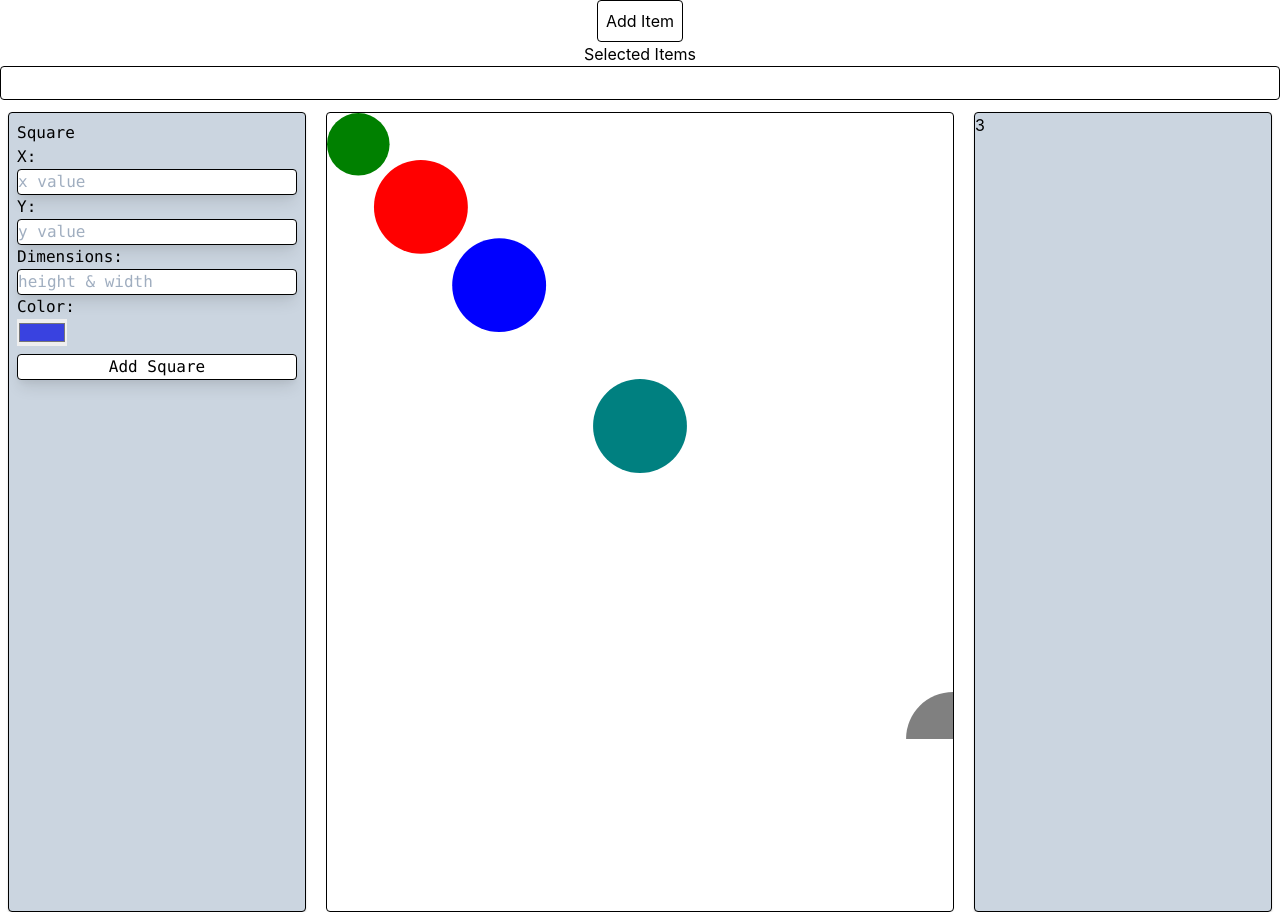
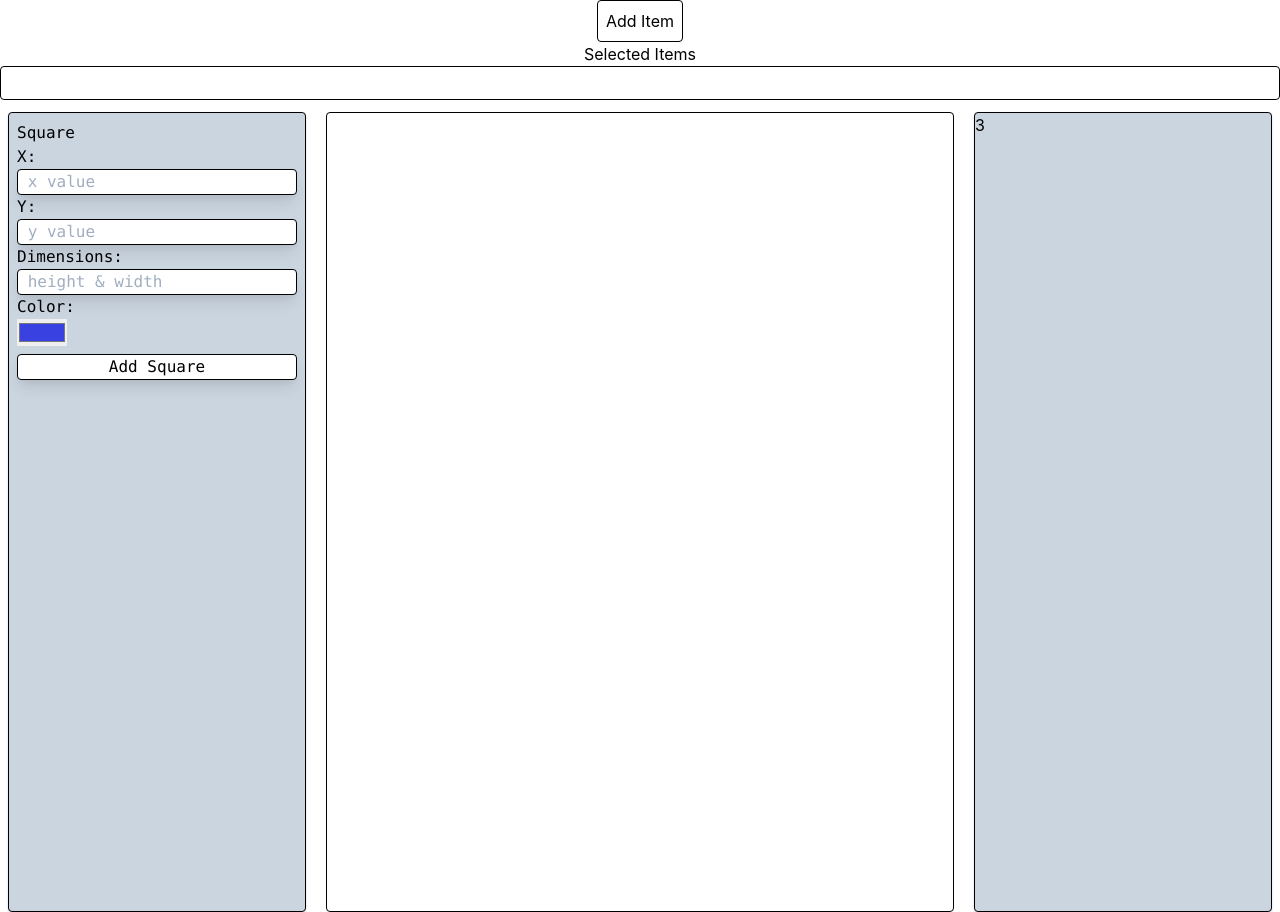
Before and after one commit to MuddyBootsCode/recoil-tryout, a React (Create React App) app: page / in a window 1280 px wide. Built offline with nearby package versions, Linux system fonts and the light colour scheme.

Commit message:
Feature: Squares adding successfully

```diff
--- a/src/components/AddShapes.js
+++ b/src/components/AddShapes.js
@@ -1,13 +1,12 @@
 import React, {useState} from 'react';
 import { useSetRecoilState } from "recoil";
-import {itemWithID, squareList} from "../atoms";
+import { squareList } from "../atoms";
 import shortid from 'shortid'
 
 const AddShapes = () => {
-  const newSquare = itemWithID(shortid.generate())
-  const setItemState = useSetRecoilState(newSquare)
   const setSquareState = useSetRecoilState(squareList)
   const defaultFormState = {
+    id: shortid.generate(),
     x: "",
     y: "",
     size: "",
@@ -18,8 +17,6 @@ const AddShapes = () => {
 
   const isValid = x !== "" && y == "" && size !== ""
 
-  console.log(isValid)
-
   const handleChange = e => {
     e.preventDefault();
     const name = e.target.name
@@ -27,9 +24,16 @@ const AddShapes = () => {
     setFormState({...formState, [name]: value})
   }
 
+  const addItem = () => {
+    setSquareState((oldTodoList) => [
+      ...oldTodoList,
+      formState
+    ]);
+  };
+
   const submitSquare = () => {
-    setItemState((...oldState) => ({...oldState, formState}))
-    setSquareState((...oldState) => ([...oldState, newSquare]))
+    addItem()
+    setFormState(defaultFormState)
   }
 
   return (
@@ -40,7 +44,7 @@ const AddShapes = () => {
         type="number"
         value={x}
         name="x"
-        placeholder="x value"
+        placeholder=" x value"
         onChange={handleChange}
         className="border border-black border-2 rounded m-0 shadow-lg"
       />
@@ -49,7 +53,7 @@ const AddShapes = () => {
         type="number"
         value={y}
         name="y"
-        placeholder="y value"
+        placeholder=" y value"
         onChange={handleChange}
         className="border border-black border-2 rounded m-0 shadow-lg"
       />
@@ -58,7 +62,7 @@ const AddShapes = () => {
         type="number"
         value={size}
         name="size"
-        placeholder="height & width"
+        placeholder=" height & width"
         onChange={handleChange}
         className="border border-black border-2 rounded m-0 shadow-lg"
       />
@@ -69,7 +73,8 @@ const AddShapes = () => {
              onChange={handleChange}
       />
       <button
-        disabled={!isValid}
+        onClick={submitSquare}
+        disabled={isValid}
         className="border
                    border-black border-2 bg-white rounded
                    w-full my-2 hover:bg-black hover:text-white shadow-lg"
--- a/src/components/DrawArea.js
+++ b/src/components/DrawArea.js
@@ -1,24 +1,12 @@
 import React, { useRef, useState } from 'react';
 import DrawControls from "./DrawControls";
 import Circle from "./Circle";
+import {squareList} from "../atoms";
+import {useRecoilValue} from "recoil";
+import Square from "./Square";
 
 const DrawArea = () => {
-    const wrapperRef = useRef();
-    const svgRef = useRef();
-
-    const initialData = [
-        {x:10, y:10, r:10, color: "green"},
-        {x:30, y:30, r:15, color: "red"},
-        {x:55, y:55, r:15, color: "blue"},
-        {x:100, y:100, r:15, color: "teal"},
-        {x:200, y:200, r:15, color: "grey"},
-        {x:300, y:300, r:15, color: "pink"},
-        {x:300, y:600, r:15, color: "purple"},
-        {x:300, y:800, r:15, color: "black"},
-        {x:320, y:1000, r:15, color: "salmon"},
-        {x:320, y:500, r:15, color: "orange"},
-        ];
-    const [data, setData] = useState(initialData);
+    const squares = useRecoilValue(squareList);
 
     return (
         <div style={{
@@ -31,20 +19,18 @@ const DrawArea = () => {
             <div className="border border-black border-2 rounded bg-gray-400 shadow mx-2">
                 <DrawControls />
             </div>
-            <div className="border border-black border-2 rounded" ref={wrapperRef}>
+            <div className="border border-black border-2 rounded">
                 <svg
-                    ref={svgRef}
                     viewBox={'0 0 200 200'}
                     preserveAspectRatio="xMidYMid meet"
                 >
                     {
-                        data.map((c) => {
+                        squares.map((c) => {
+                            console.log(c, ' Inside draw area')
                             return(
-                                <Circle
-                                    cx={c.x}
-                                    cy={c.y}
-                                    r={c.r}
-                                    fill={c.color}
+                                <Square
+                                    props={c}
+                                    key={c.id}
                                 />
                             )
                         })
--- /dev/null
+++ b/src/components/Square.js
@@ -0,0 +1,22 @@
+import React from 'react';
+import {useSetRecoilState} from "recoil";
+import {itemWithID} from "../atoms";
+
+const Square = ({props}) => {
+  const { id, x, y, size, fill } = props;
+  console.log(id, x, y, size, fill)
+  const setItemState = useSetRecoilState(itemWithID(id))
+
+  return (
+    <rect
+      id={id}
+      x={x}
+      y={y}
+      height={size}
+      width={size}
+      fill={fill}
+    />
+  );
+};
+
+export default Square;
```
